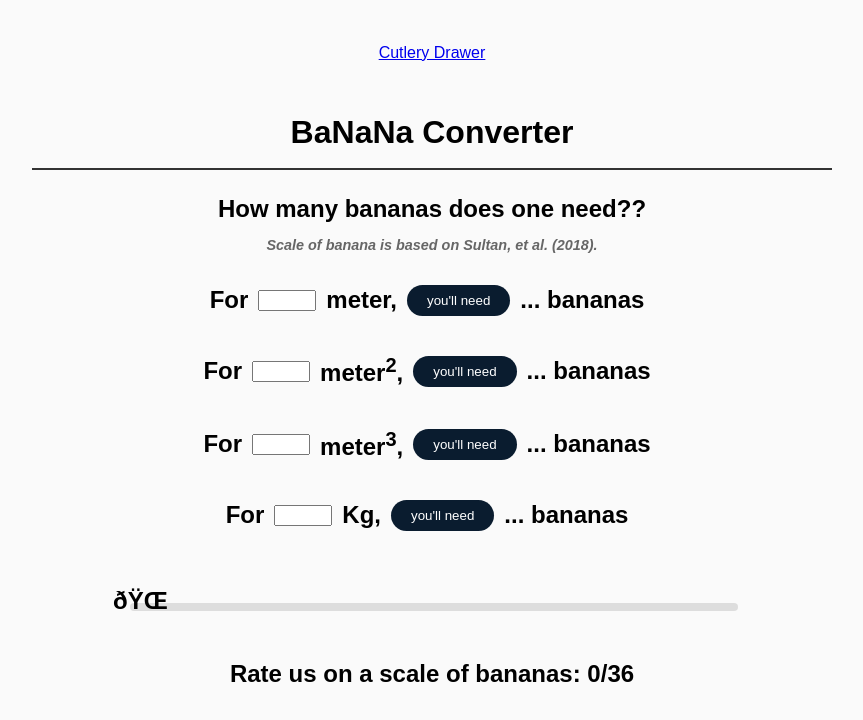
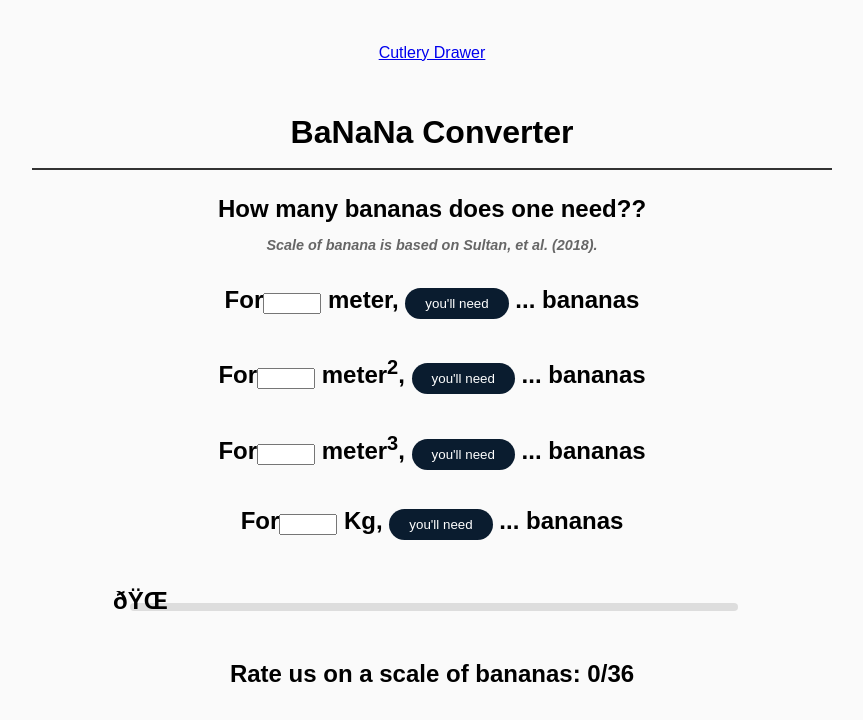
Before and after one commit to miepmiepzoef/Sporkinator, a PHP site: page /BaNaNaConverter/ in a window 1280 px wide. Shown: the top 720 px of the page, without its empty margins (208-1071 px from the left). Run offline with PHP 8.4, Linux system fonts and the light colour scheme.

Commit message:
Update style.css

```diff
--- a/css/style.css
+++ b/css/style.css
@@ -100,13 +100,13 @@ button {
 button:hover {
     background: #1e3a5f;
 }
-.converter-form {
+/*.converter-form {
     display: flex;
     align-items: center;
     justify-content: center;
     gap: 10px;
     flex-wrap: wrap; /* allows wrapping on small screens */
-    margin-bottom: 20px;
+    margin-bottom: 20px;*/
 }
 .rating-slider {
     text-align: center;
```
